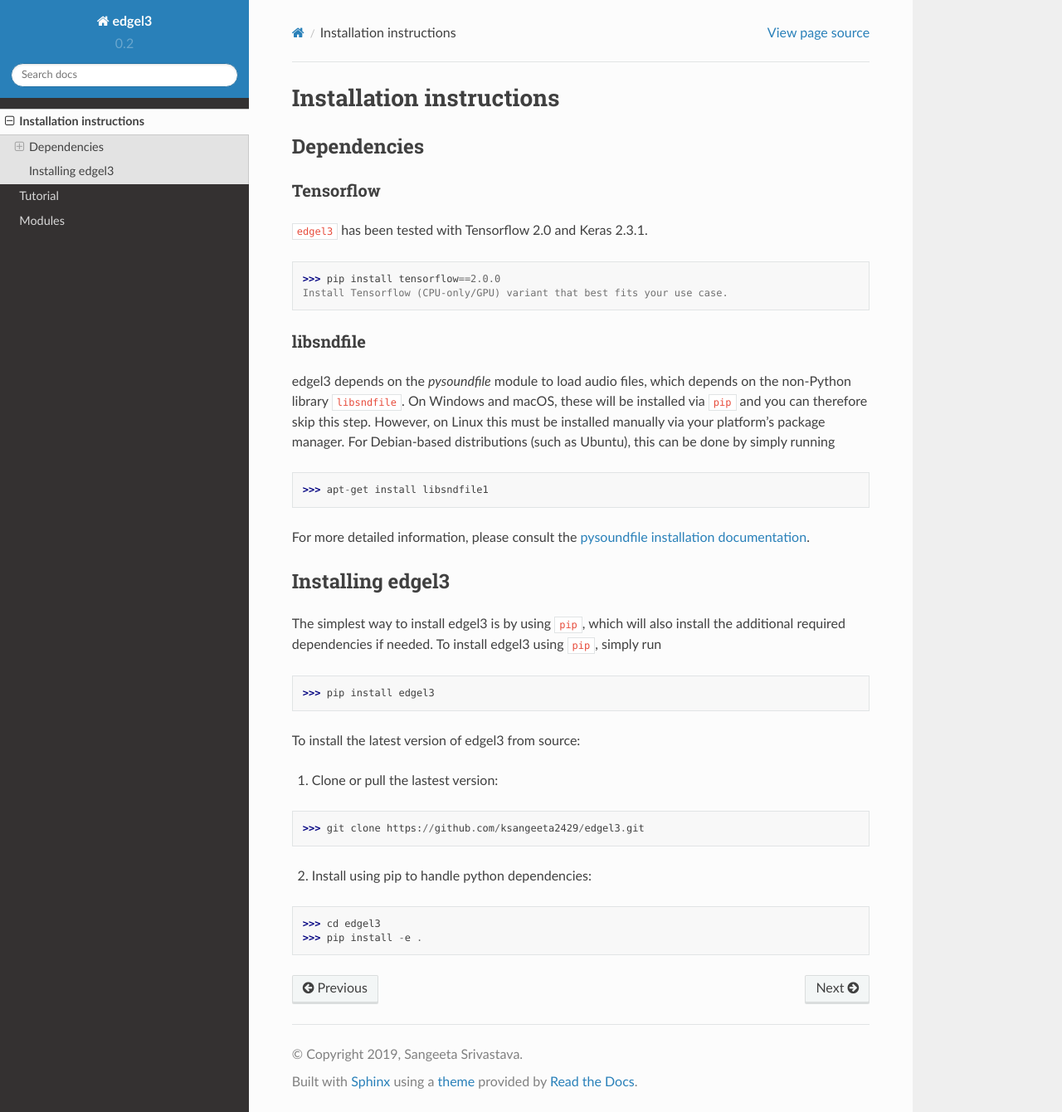
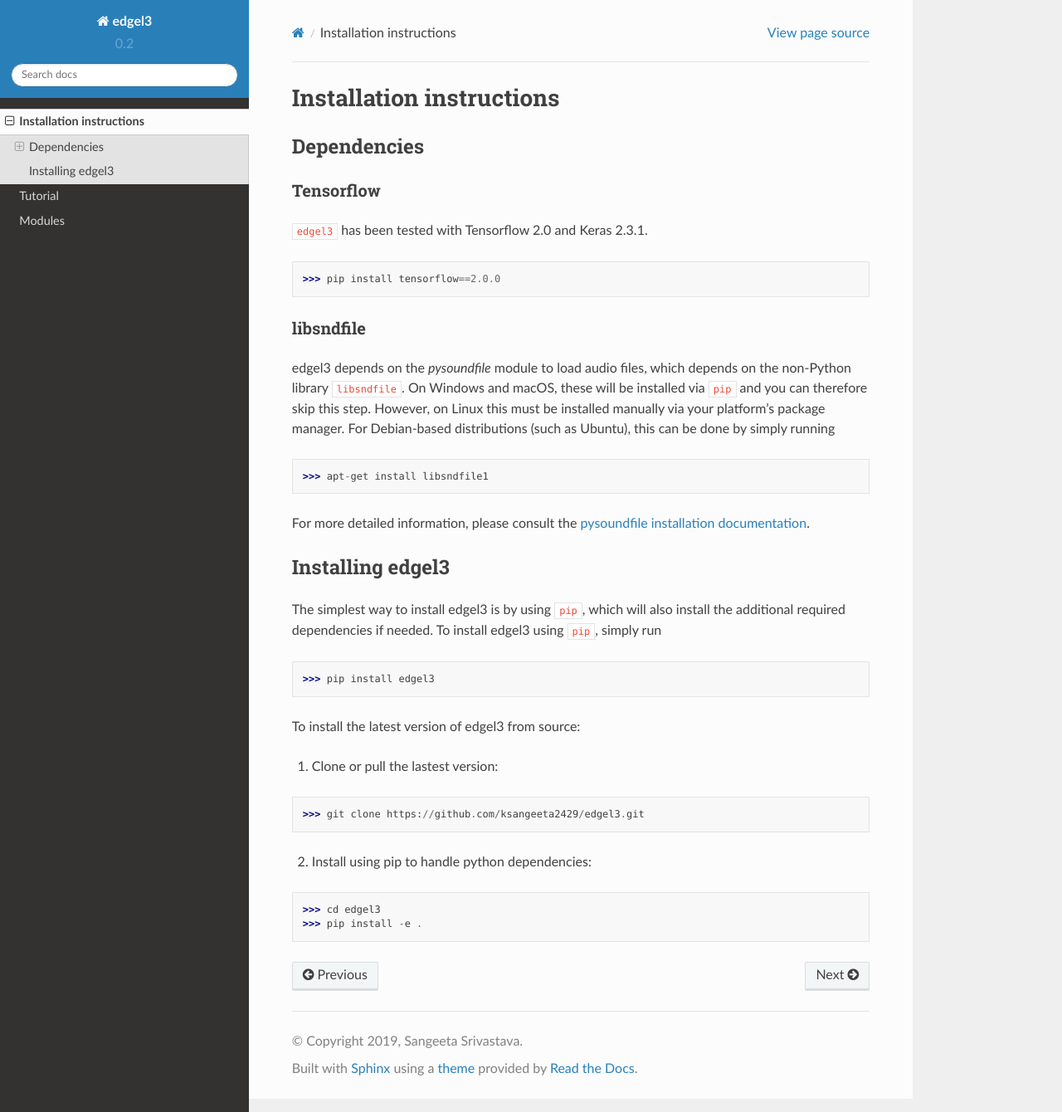
Before and after one commit to ksangeeta2429/edgel3, a Sphinx documentation site: the page built from docs/source/installation.rst, in a window 1280 px wide and 1340 px high. Shown: the whole window at 83% size. Built offline with Sphinx 7.4.7 and the Read the Docs theme 2.0.0, drawn with Linux system fonts in a browser that asks for light colours.

Commit message:
Update tf installation instruction

```diff
--- a/docs/source/installation.rst
+++ b/docs/source/installation.rst
@@ -10,7 +10,6 @@
 ``edgel3`` has been tested with Tensorflow 2.0 and Keras 2.3.1.
 
 >>> pip install tensorflow==2.0.0
-Install Tensorflow (CPU-only/GPU) variant that best fits your use case.
 
 libsndfile
 __________
```
